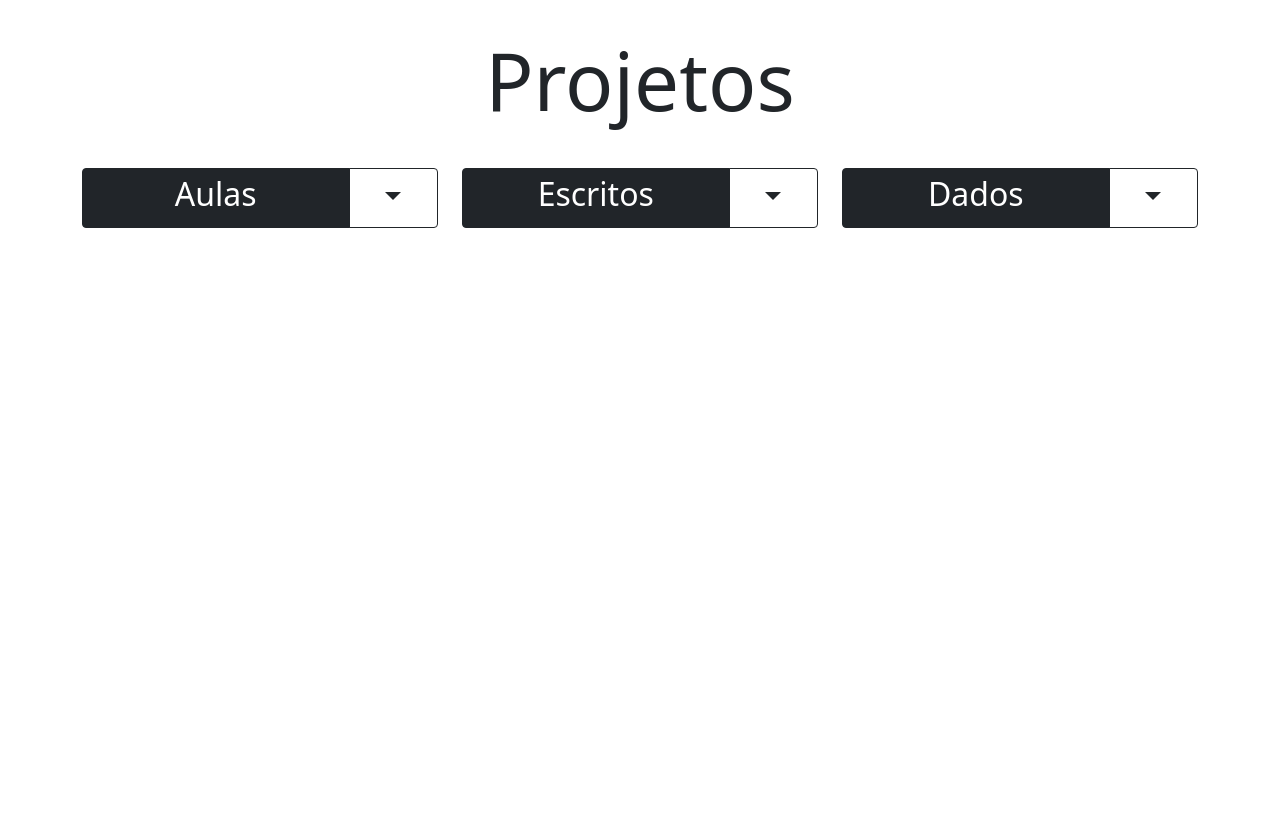
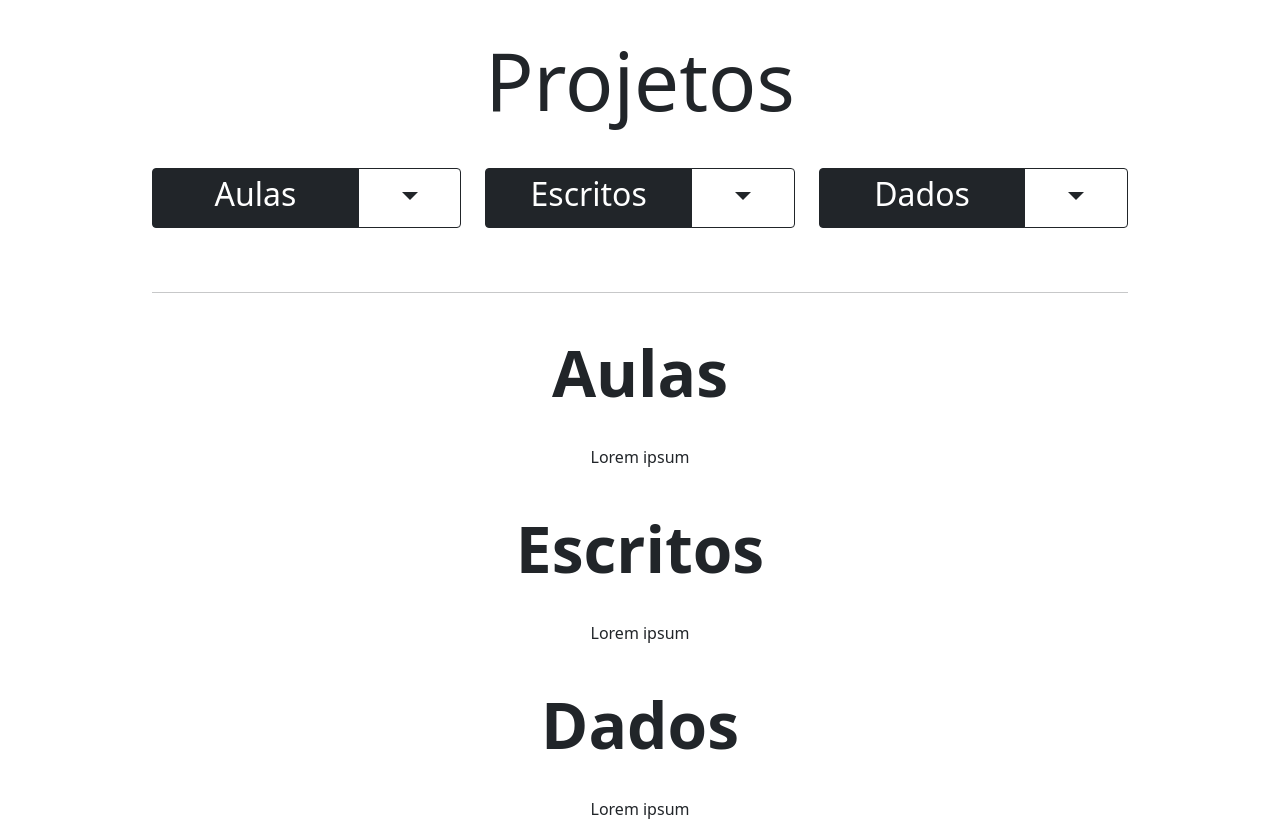
Before and after one commit to stees/site, a plain HTML site: page index.html in a window 1280 px wide. Before the commit the page ends 800 px from the top, so only its background shows below. Drawn offline with nearby package versions, Linux system fonts and the light colour scheme.

Commit message:
estrutura centralizada

```diff
--- a/index.html
+++ b/index.html
@@ -12,7 +12,7 @@
 
   <body>
 
-    <div class="container">
+    <div class="container-fluid">
       <div class="row">
         <h1 class="display-1 lh-lg text-center">Projetos</h1>
       </div>
@@ -21,7 +21,7 @@
 
         <!-- botão 1 -->
         <div class="col btn-group">
-          <button type="button" class="btn btn-dark col-7"><h2>Aulas</h2></button>
+          <a href="#aulas" type="button" class="btn btn-dark col-5"><h2>Aulas</h2></a>
 
           <button type="button" class="btn btn-outline-dark dropdown-toggle dropdown-toggle-split col-1" data-bs-toggle="dropdown" aria-expanded="false">
             <span class="visually-hidden">Toggle Dropdown</span>
@@ -39,7 +39,7 @@
 
         <!-- botão 2 -->
         <div class="col btn-group">
-          <button type="button" class="btn btn-dark col-7"><h2>Escritos</h2></button>
+          <a href="#aulas" type="button" class="btn btn-dark col-5"><h2>Escritos</h2></a>
 
           <button type="button" class="btn btn-outline-dark dropdown-toggle dropdown-toggle-split col-1" data-bs-toggle="dropdown" aria-expanded="false">
             <span class="visually-hidden">Toggle Dropdown</span>
@@ -57,7 +57,7 @@
 
         <!-- botão 3 -->
         <div class="col btn-group">
-          <button type="button" class="btn btn-dark col-7"><h2>Dados</h2></button>
+          <a href="#aulas" type="button" class="btn btn-dark col-5"><h2>Dados</h2></a>
 
           <button type="button" class="btn btn-outline-dark dropdown-toggle dropdown-toggle-split col-1" data-bs-toggle="dropdown" aria-expanded="false">
             <span class="visually-hidden">Toggle Dropdown</span>
@@ -73,6 +73,36 @@
 
         </div>
 
+        <div id="conteúdo">
+
+          <br><br><hr>
+
+          <div id="aulas" class="justified">
+            <h2 class="display-3 lh-lg text-center fw-bold">Aulas</h2>
+
+              <p>
+                Lorem ipsum
+              </p>
+          </div>
+
+          <div id="escritos" class="justified">
+            <h2 class="display-3 lh-lg text-center fw-bold">Escritos</h2>
+
+              <p>
+                Lorem ipsum
+              </p>
+          </div>
+
+          <div id="dados" class="justified">
+            <h2 class="display-3 lh-lg text-center fw-bold">Dados</h2>
+
+            <p>
+              Lorem ipsum
+            </p>
+          </div>
+
+        </div>
+
       </div>
     </div>
 
```
